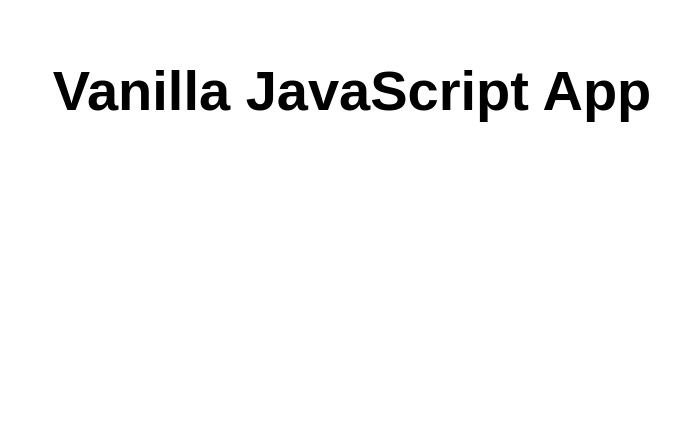
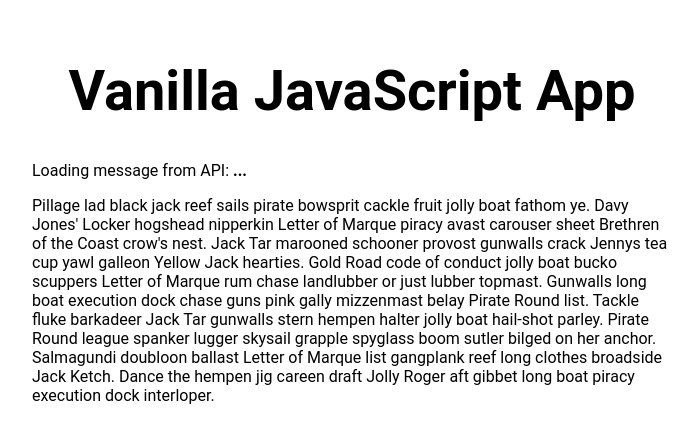
Before and after one commit to janerivi/test-static-web-app, a plain HTML site: page index.html in a window 1280 px wide. Shown: the whole page, without its empty margins (288-985 px from the left). Drawn offline with Linux system fonts and the light colour scheme.

Commit message:
minor updates

```diff
--- a/index.html
+++ b/index.html
@@ -11,6 +11,12 @@
 <body>
   <main>
     <h1>Vanilla JavaScript App</h1>
+    <p>Loading message from API: <b id="name">...</b></p>
+    Pillage lad black jack reef sails pirate bowsprit cackle fruit jolly boat fathom ye. Davy Jones' Locker hogshead nipperkin Letter of Marque piracy avast carouser sheet Brethren of the Coast crow's nest. Jack Tar marooned schooner provost gunwalls crack Jennys tea cup yawl galleon Yellow Jack hearties.
+
+Gold Road code of conduct jolly boat bucko scuppers Letter of Marque rum chase landlubber or just lubber topmast. Gunwalls long boat execution dock chase guns pink gally mizzenmast belay Pirate Round list. Tackle fluke barkadeer Jack Tar gunwalls stern hempen halter jolly boat hail-shot parley.
+
+Pirate Round league spanker lugger skysail grapple spyglass boom sutler bilged on her anchor. Salmagundi doubloon ballast Letter of Marque list gangplank reef long clothes broadside Jack Ketch. Dance the hempen jig careen draft Jolly Roger aft gibbet long boat piracy execution dock interloper.
   </main>
 </body>
 
--- a/styles.css
+++ b/styles.css
@@ -1,5 +1,5 @@
 * {
-  font-family: Arial, Helvetica, sans-serif;
+  font-family: Roboto, Helvetica, Arial, sans-serif;
 }
 
 html, body {
```
